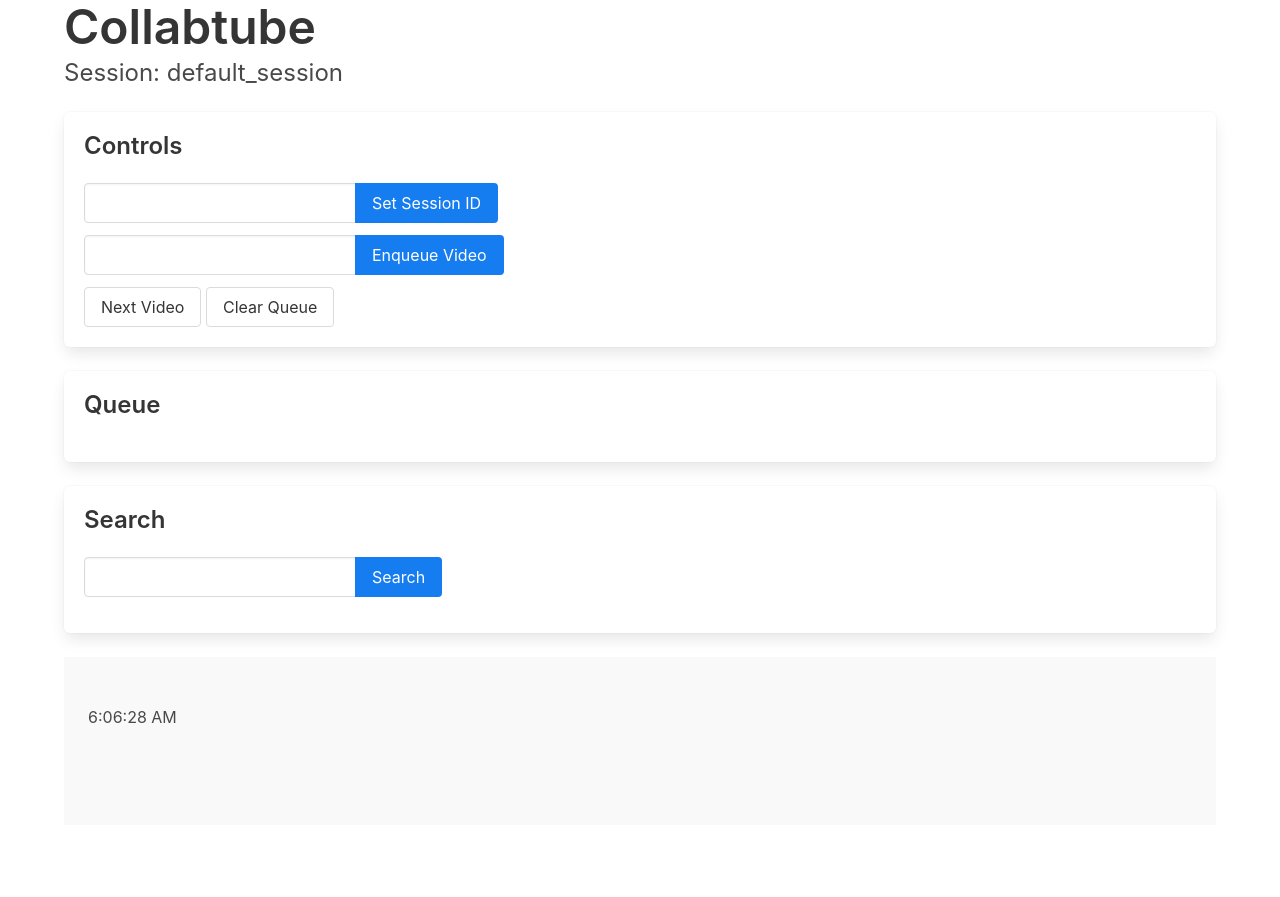
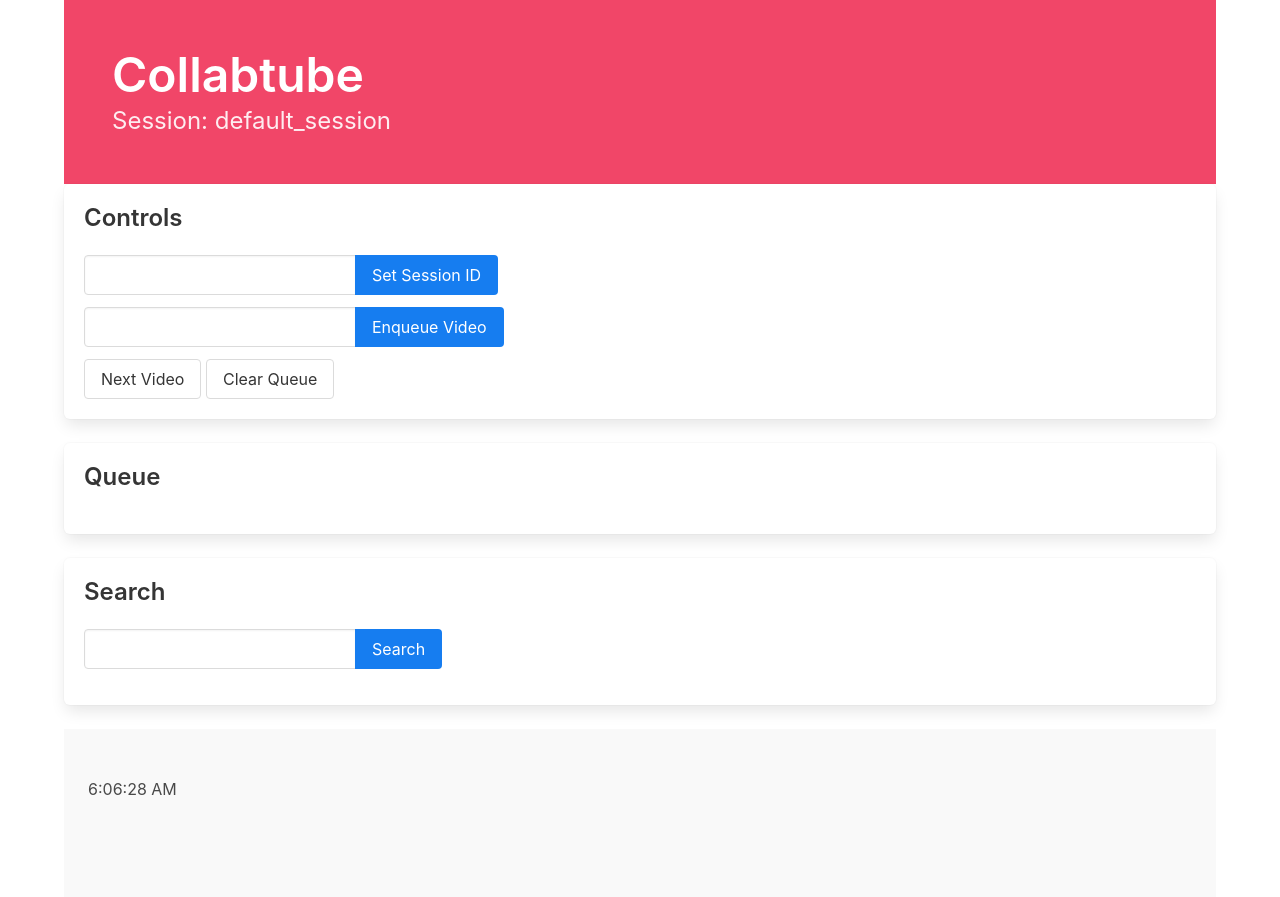
Before and after one commit to zubairsaiyed/collabtube-server, a website: page client.html in a window 1280 px wide. Before the commit the page ends 825 px from the top, so only its background shows below. Drawn offline with nearby package versions, Linux system fonts and the light colour scheme.

Commit message:
detect disconnections

```diff
--- a/client.html
+++ b/client.html
@@ -7,10 +7,14 @@
     <script src="https://cdn.jsdelivr.net/npm/vue@2/dist/vue.js"></script>
     <!-- <script src="https://cdn.jsdelivr.net/npm/vue@2"></script> -->
 <body>
-    <div id="app" class="container">
+    <div class="container">
+        <div id="app">
+            <section class="hero" id="hero_header">
+                <div class="hero-body is-link">
                     <h1 class="title is-1"> Collabtube </h1>
                     <h3 id='session_banner' class="subtitle is-4"> Session: {{session_id}} </h3>
-
+                </div>
+            </section>
             <form class="box">
                 <h2 class="title is-4">Controls</h2>
                 <div class="field has-addons">
@@ -76,6 +80,7 @@
                 {{ message }}
             </footer>
         </div>
+    </div>
 
     <script src="https://unpkg.com/vue"></script>
     <!-- Full bundle -->
@@ -108,10 +113,6 @@
         results: [],
     };
 
-    setInterval(function() {
-        data.message = new Date().toLocaleTimeString();
-    }, 1000);
-
     var app = new Vue({
     el: '#app',
     data: data,
@@ -124,9 +125,17 @@
     if (window.location.protocol == 'https:') {
         socket_protocol = 'wss';
     }
-    const ws = new WebSocket(socket_protocol + '://' + window.location.host + '/');
+    var ws;
+    function createWebSocketConnection() {
+        try {
+            ws = new WebSocket(socket_protocol + '://' + window.location.host + '/');
+        } catch {
+            document.getElementById("hero_header").className = "hero is-danger";
+            console.log("failed to connect to websocket server");
+        }
         ws.onopen = function() {
             console.log('WebSocket Client Connected');
+            document.getElementById("hero_header").className = "hero";
             ws.send(JSON.stringify({'action': 'set_session', 'session_id': app.session_id}));
             ws.send(JSON.stringify({'action': 'message', 'message': 'Hi this is web client.'}));
         };
@@ -161,6 +170,21 @@
                     break;
             }
         };
+        ws.onclose = function () {
+            document.getElementById("hero_header").className = "hero is-danger";
+            console.log("==== web socket closed ======");
+        };
+    }
+
+    setInterval(function() {
+        data.message = new Date().toLocaleTimeString();
+        if (ws === undefined || ws.readyState != 1) {
+            console.log("--------socket disconnected-------")
+            document.getElementById("hero_header").className = "hero is-danger";
+            createWebSocketConnection();
+        }
+
+    }, 1000);
 
     function clear_queue() {
         ws.send(JSON.stringify({'action': "clear_queue"}));
```
Lines whose indentation alone changed are shown as unchanged.
